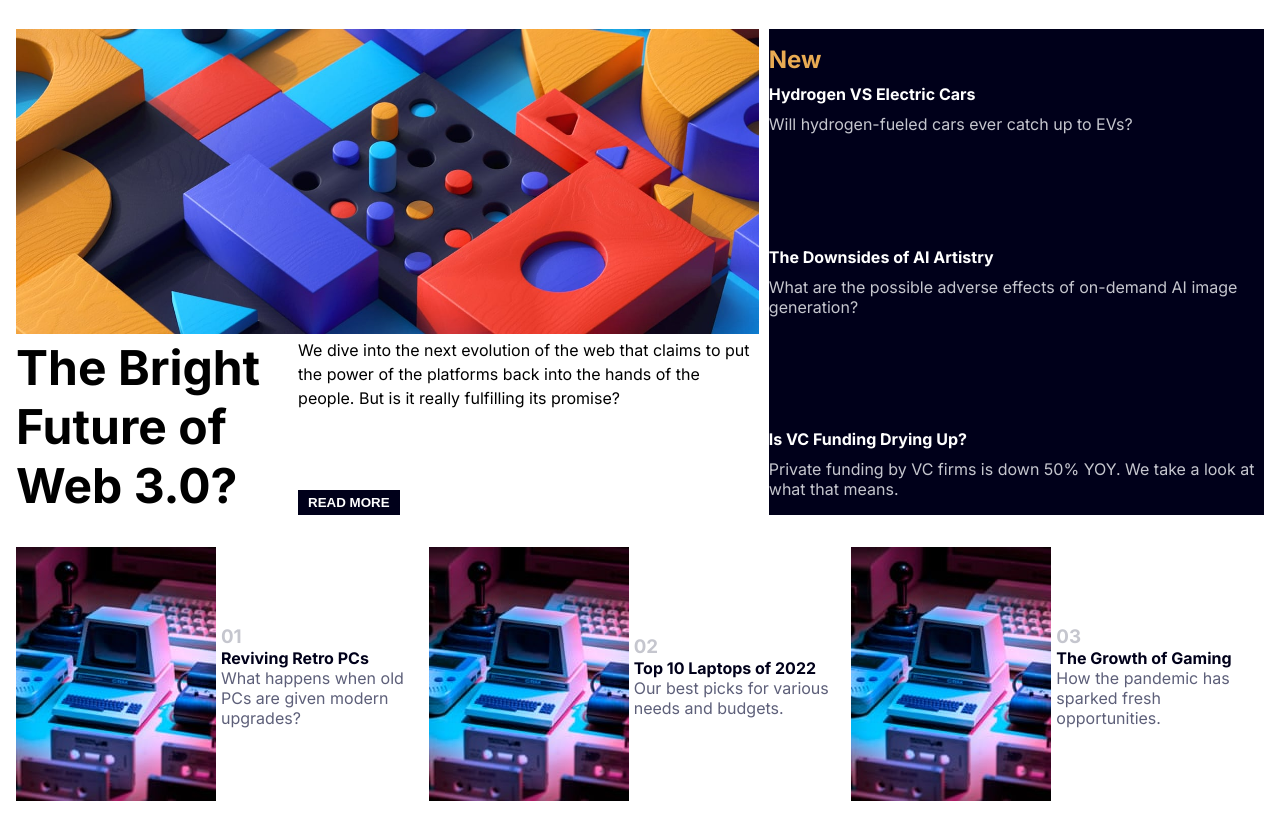
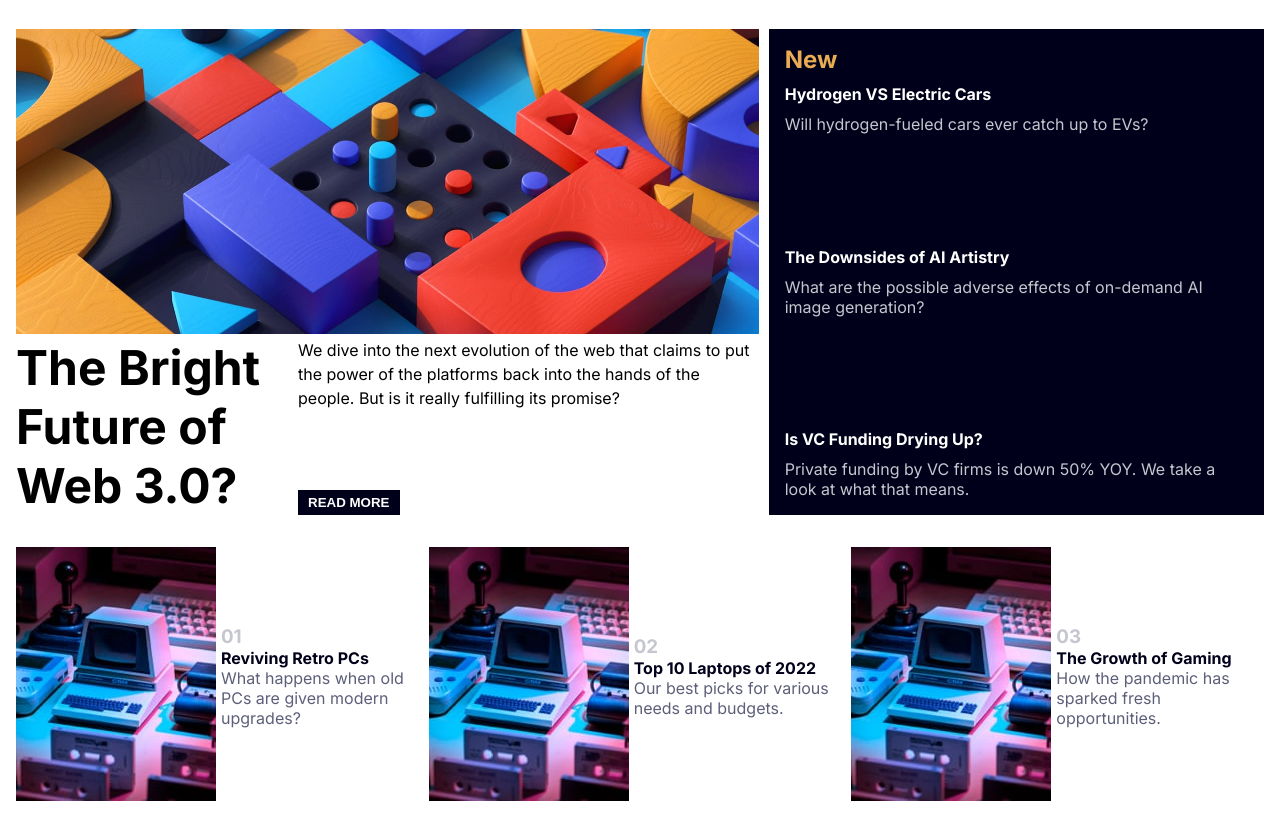
Before and after one commit to Sam10-debug/news-homepage, a plain HTML site: page index.html in a window 1280 px wide. Shown: the part 59-880 px from the top of the page. Drawn offline with Linux system fonts and the light colour scheme.

Commit message:
added padding to the second section

```diff
--- a/styles/styles.css
+++ b/styles/styles.css
@@ -105,7 +105,7 @@ button{
 }
 .second-section{
 
-	padding: 1rem 0rem;
+	padding: 1rem ;
 	background-color: hsl(240, 100%, 5%);
 	display: flex;
 	flex-direction: column;
```
